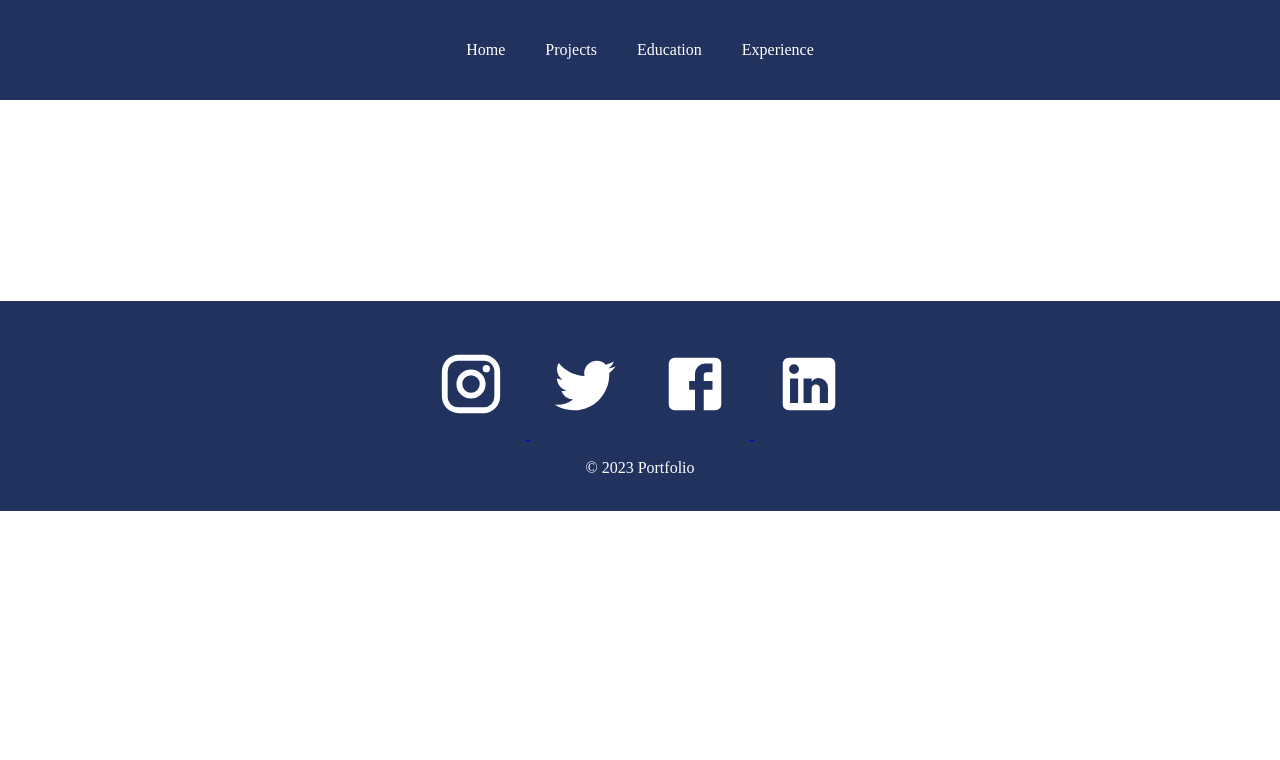
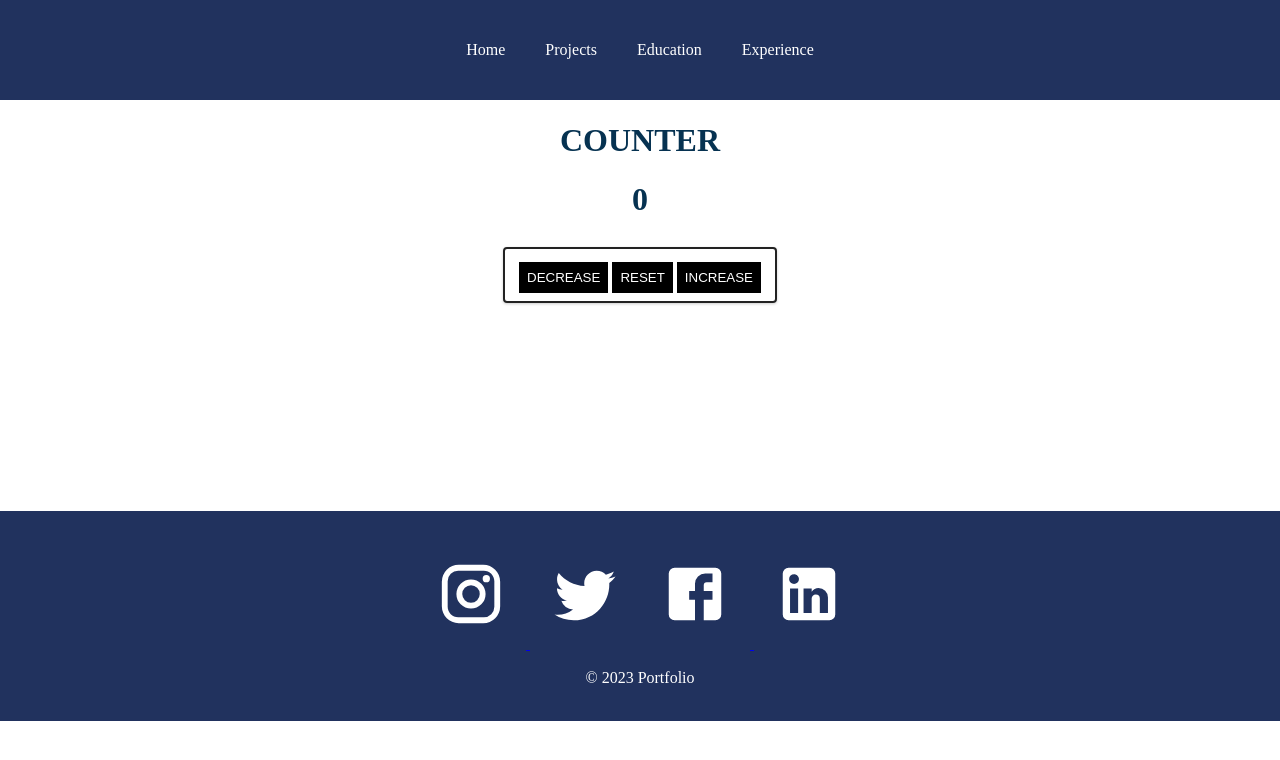
Before and after one commit to sukhknagra/sukhknagra.github.io, a React (Create React App) app: page /counter in a window 1280 px wide. Shown: the top 760 px of the page. Built offline with nearby package versions, Linux system fonts and the light colour scheme.

Commit message:
counter project added

```diff
--- a/src/App.js
+++ b/src/App.js
@@ -8,6 +8,7 @@ import Experience from './pages/Experience';
 import Navbar from './components/Navbar';
 import Footer from './components/Footer';
 import Education from './pages/Education';
+import Counter from './pages/Counter';
 function App() {
   return (
     <div className="App">
@@ -18,6 +19,7 @@ function App() {
           <Route path='/projects' element={<Projects/>}/>
           <Route path='/project/:id' element={<ProjectDisplay/>}/>
           <Route path='/bmicalc' element={<BmiCalc/>}/>
+          <Route path='/counter' element={<Counter/>}/>
           <Route path='/education' element={<Education/>}/>
           <Route path='/experience' element={<Experience/>}/>
 
--- /dev/null
+++ b/src/components/Button.js
@@ -0,0 +1,6 @@
+import React from "react";
+
+export default function Button(props) {
+  let { action, title } = props;
+  return <button onClick={action}>{title}</button>;
+}
--- a/src/helpers/ProjectList.js
+++ b/src/helpers/ProjectList.js
@@ -16,7 +16,7 @@ export const ProjectList = [
         name: "Bmi Calculator",
          image: Bmi ,
         skills:"JavaScript, HTML, CSS",
-        link : <Link to="/bmicalc" rel=""> Click me </Link>
+        link : <Link to="/bmicalc" rel=""> Click here </Link>
 
     },
     {
@@ -24,12 +24,14 @@ export const ProjectList = [
         image: Cflipper,
         skills: "JavaScript, HTML, CSS",
 
+
     },
 
     {
         name : "Counter",
         image: Counter,
         skills: "JavaScript, HTML, CSS",
+        link :<Link to="/counter" rel="">Click here</Link>
 
     },
 ];
--- /dev/null
+++ b/src/pages/Counter.js
@@ -0,0 +1,36 @@
+import React, { useState } from 'react';
+import Button from '../components/Button';
+import '../styles/Counter.css';
+
+export default function App() {
+    const [count, setCount] = useState(0);
+
+    let incrementCount = () => {
+      setCount(count + 1);
+    };
+
+    let decrementCount = () => {
+      setCount(count - 1);
+    };
+    let reset =() => {
+      setCount ( 0);
+    };
+
+
+    return (
+      <div className="app">
+        <div>
+          <div class="count">
+            <h1>Counter</h1>
+            <h1>{count}</h1>
+          </div>
+          <div class="buttons">
+            <Button title={"DECREASE"} action={decrementCount}  />
+            <Button title={"RESET"} action={reset} />
+
+            <Button title={"INCREASE"} action={incrementCount}  />
+          </div>
+        </div>
+      </div>
+    );
+  }
--- /dev/null
+++ b/src/styles/Counter.css
@@ -0,0 +1,30 @@
+.app {
+    text-align: center;
+    margin: 0;
+  padding: 0;
+  box-sizing: border-box;
+  }
+  .count {
+    text-transform: uppercase;
+    color: hsl(205, 86%, 17%);
+  }
+.buttons  {
+
+        text-transform: uppercase;
+        background: transparent;
+        color: #222;;
+        padding: 0.375rem 0.75rem;
+        letter-spacing: 0.1rem;;
+        display: inline-block;
+        transition: all 0.3s linear;;
+        font-size: 0.875rem;
+        border: 2px solid #222;;
+        cursor: pointer;
+        box-shadow: 0 1px 3px rgba(0, 0, 0, 0.2);
+        border-radius: 0.25rem;
+        margin: 0.5rem;
+      }
+      .buttons:hover {
+        color: #fff;;
+        background: #222;;
+      }
```
